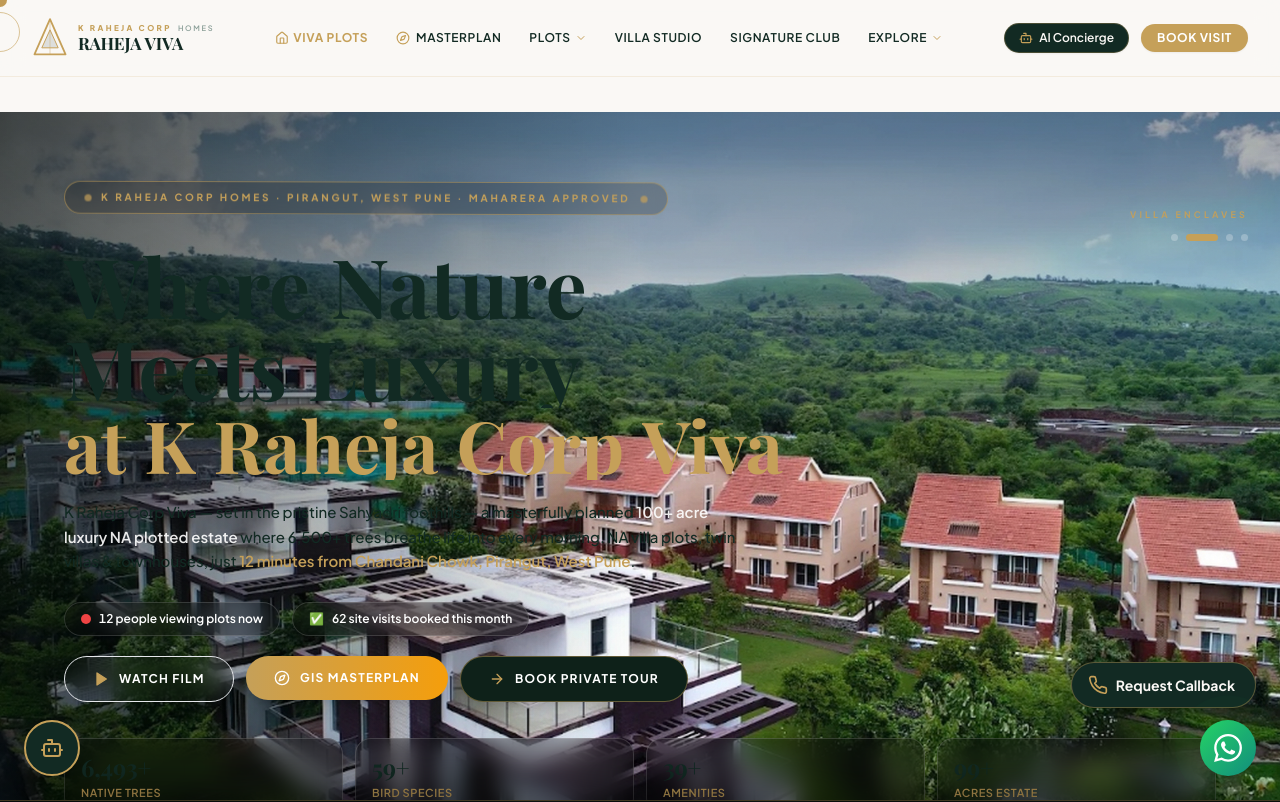
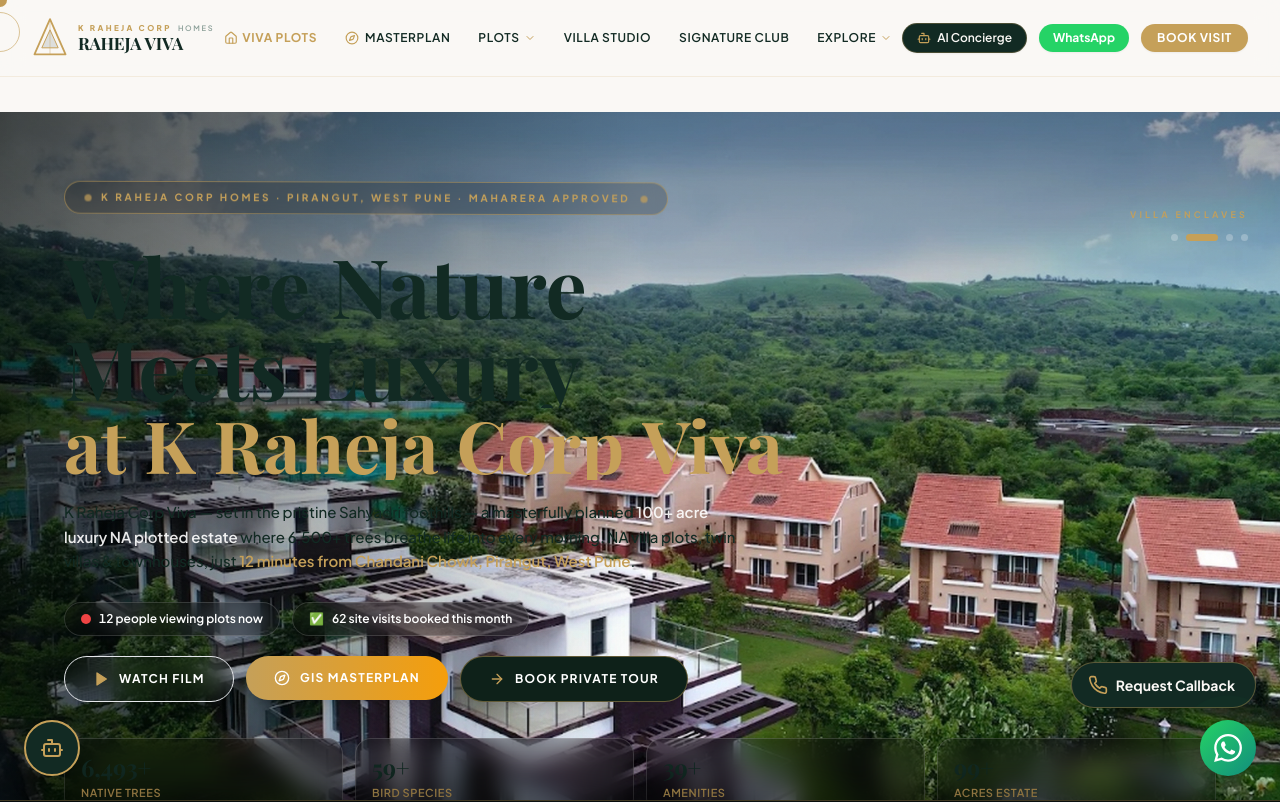
Before and after one commit to manishayewle87-hue/krahejaviva, a Next.js app: page / in a window 1280 px wide. Shown: the top 802 px of the page. Built offline with nearby package versions, Linux system fonts and the light colour scheme; a web font is replaced by a local one.

Commit message:
feat: enhanced pre-filled WhatsApp enquiry message & added WhatsApp CTA button to Header

```diff
--- a/src/components/common/WhatsAppWidget.tsx
+++ b/src/components/common/WhatsAppWidget.tsx
@@ -6,7 +6,7 @@
 
 const WHATSAPP_NUMBER = '917744009295';
 const WHATSAPP_MESSAGE = encodeURIComponent(
-  'Hi, I\'m interested in NA villa plots at K Raheja Corp Viva, Pirangut, West Pune. Please share details about available plots and pricing.'
+  'Hello, I am interested in K Raheja Corp Viva NA Bungalow Plots in Pirangut, West Pune. Please share the masterplan PDF, current price list, and available plot inventory.'
 );
 
 export function WhatsAppWidget() {
--- a/src/components/layout/Header.tsx
+++ b/src/components/layout/Header.tsx
@@ -139,6 +139,16 @@
               <span>AI Concierge</span>
             </button>
 
+            {/* WhatsApp CTA Button */}
+            <a
+              href="https://wa.me/917744009295?text=Hello%2C%20I%20am%20interested%20in%20K%20Raheja%20Corp%20Viva%20NA%20Bungalow%20Plots%20in%20Pirangut%2C%20West%20Pune.%20Please%20share%20the%20masterplan%20PDF%2C%20current%20price%20list%2C%20and%20available%20plot%20inventory."
+              target="_blank"
+              rel="noopener noreferrer"
+              className="px-3.5 py-1.5 rounded-full bg-[#25D366] text-white font-bold text-xs flex items-center space-x-1.5 hover:bg-[#20ba5a] transition-all shadow-sm"
+            >
+              <span>WhatsApp</span>
+            </a>
+
             {/* Book Visit Button */}
             <button
               onClick={onOpenSiteVisit}
```
